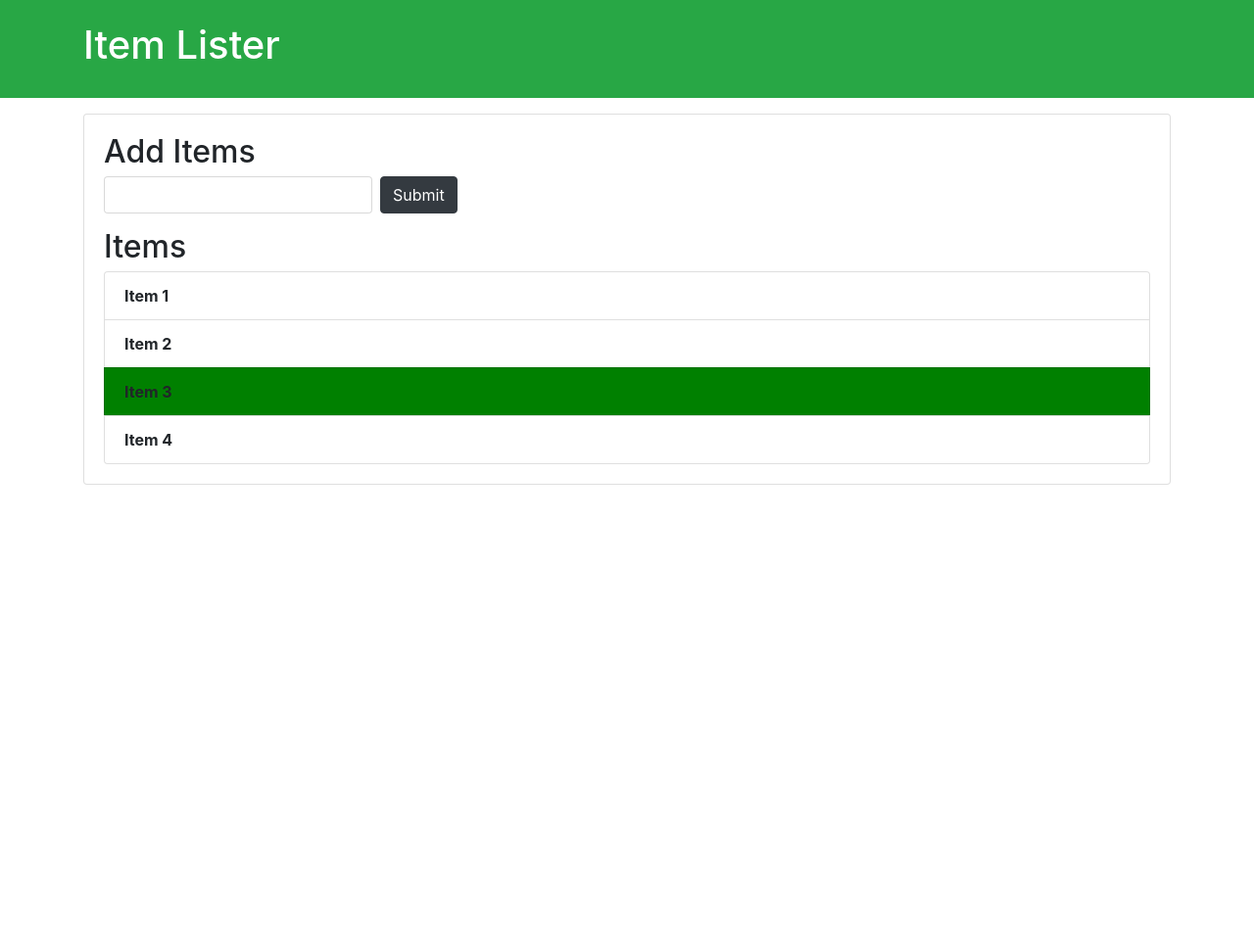
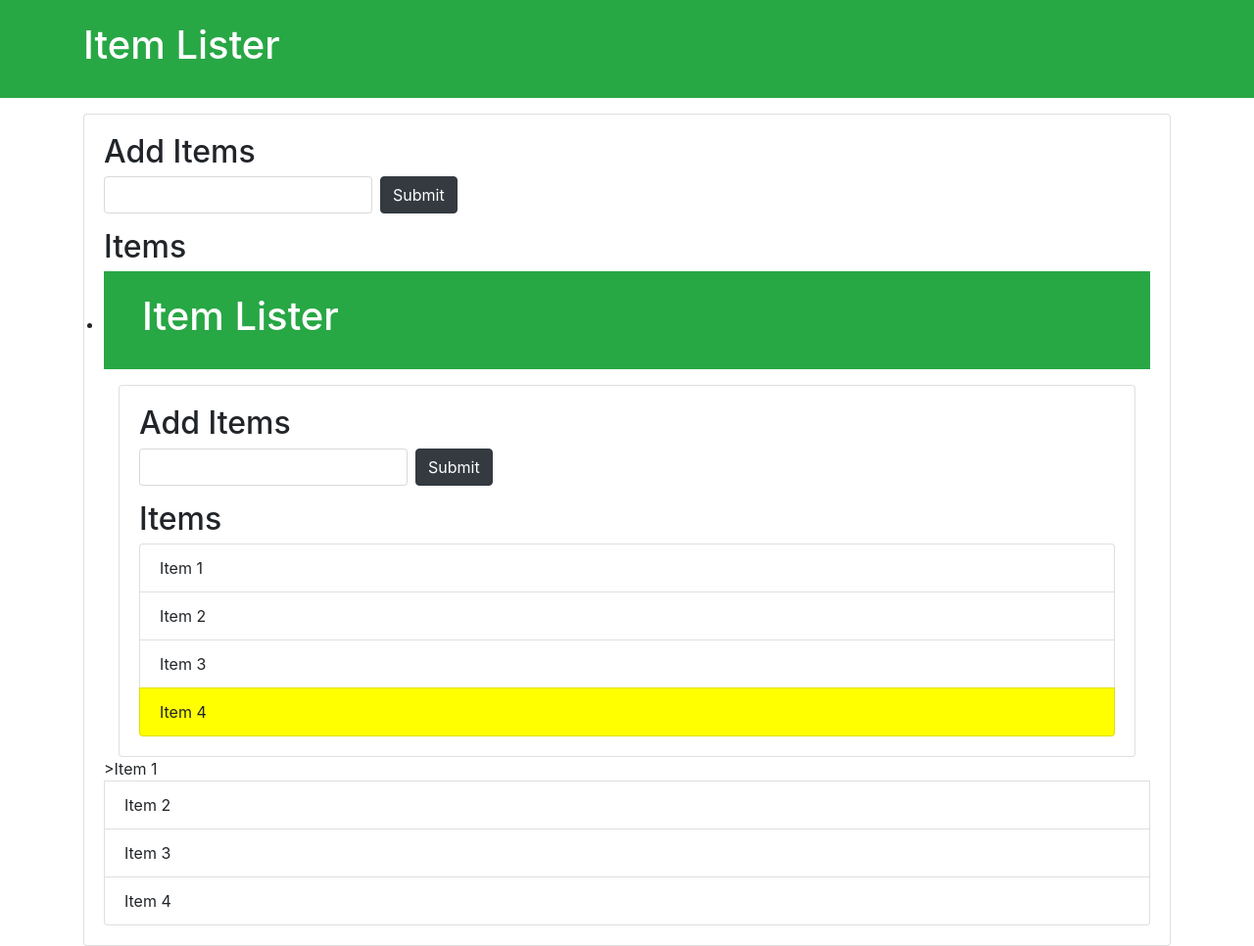
Before and after one commit to mayankvaidya436/demo, a plain HTML site: page class.html in a window 1280 px wide. Shown: the whole page at 98% size. Before the commit the page ends 800 px from the top, so only its background shows below. Drawn offline with nearby package versions, Linux system fonts and the light colour scheme.

Commit message:
second  commit

```diff
--- a/class.html
+++ b/class.html
@@ -22,7 +22,40 @@
     </form>
     <h2 class="title">Items</h2>
     <ul id="items" class="list-group">
-      <li class="list-group-item">Item 1</li>
+      <li class="<!DOCTYPE html>
+        <html lang="en">
+        <head>
+          <meta charset="UTF-8">
+          <meta name="viewport" content="width=device-width, initial-scale=1.0">
+          <meta http-equiv="X-UA-Compatible" content="ie=edge">
+          <link rel="stylesheet" href="https://maxcdn.bootstrapcdn.com/bootstrap/4.0.0-beta/css/bootstrap.min.css" integrity="sha384-/Y6pD6FV/Vv2HJnA6t+vslU6fwYXjCFtcEpHbNJ0lyAFsXTsjBbfaDjzALeQsN6M" crossorigin="anonymous">
+          <title>Item Lister</title>
+        </head>
+        <body>
+          <header id="main-header" class="bg-success text-white p-4 mb-3">
+            <div class="container">
+              <h1 id="header-title">Item Lister <span style="display:none">123</span></h1>
+            </div>
+          </header>
+          <div class="container">
+           <div id="main" class="card card-body">
+            <h2 class="title">Add Items</h2>
+            <form class="form-inline mb-3">
+              <input type="text" class="form-control mr-2">
+              <input type="submit" class="btn btn-dark" value="Submit">
+            </form>
+            <h2 class="title">Items</h2>
+            <ul id="items" class="list-group">
+              <li class="list-group-item">Item 1</li>
+              <li class="list-group-item">Item 2</li>
+              <li class="list-group-item">Item 3</li>
+              <li class="list-group-item">Item 4</li>
+            </ul>
+           </div>
+          </div>
+
+        </body>
+        </html>>Item 1</li>
       <li class="list-group-item">Item 2</li>
       <li class="list-group-item">Item 3</li>
       <li class="list-group-item">Item 4</li>
@@ -31,5 +64,5 @@
   </div>
 
 </body>
-<script src="class.js"></script>
+<script src="five.js"></script>
 </html>
--- a/class.js
+++ b/class.js
@@ -1,4 +1,4 @@
-console.log("mayab");
+
 var items=document.getElementsByClassName("list-group-item");
 items[2].style.backgroundColor='green';
 for (let index = 0; index < items.length; index++) {
--- /dev/null
+++ b/five.js
@@ -0,0 +1,7 @@
+var a=document.getElementsByClassName("list-group-item");
+for (let index = 0; index < a.length; index++) {
+
+   // a[index].style.backgroundColor="red";
+}
+var li=document.getElementsByTagName('li');
+li[4].style.backgroundColor="yellow";
```
Also changed, not shown: five.html (added, +36 -0 lines).
